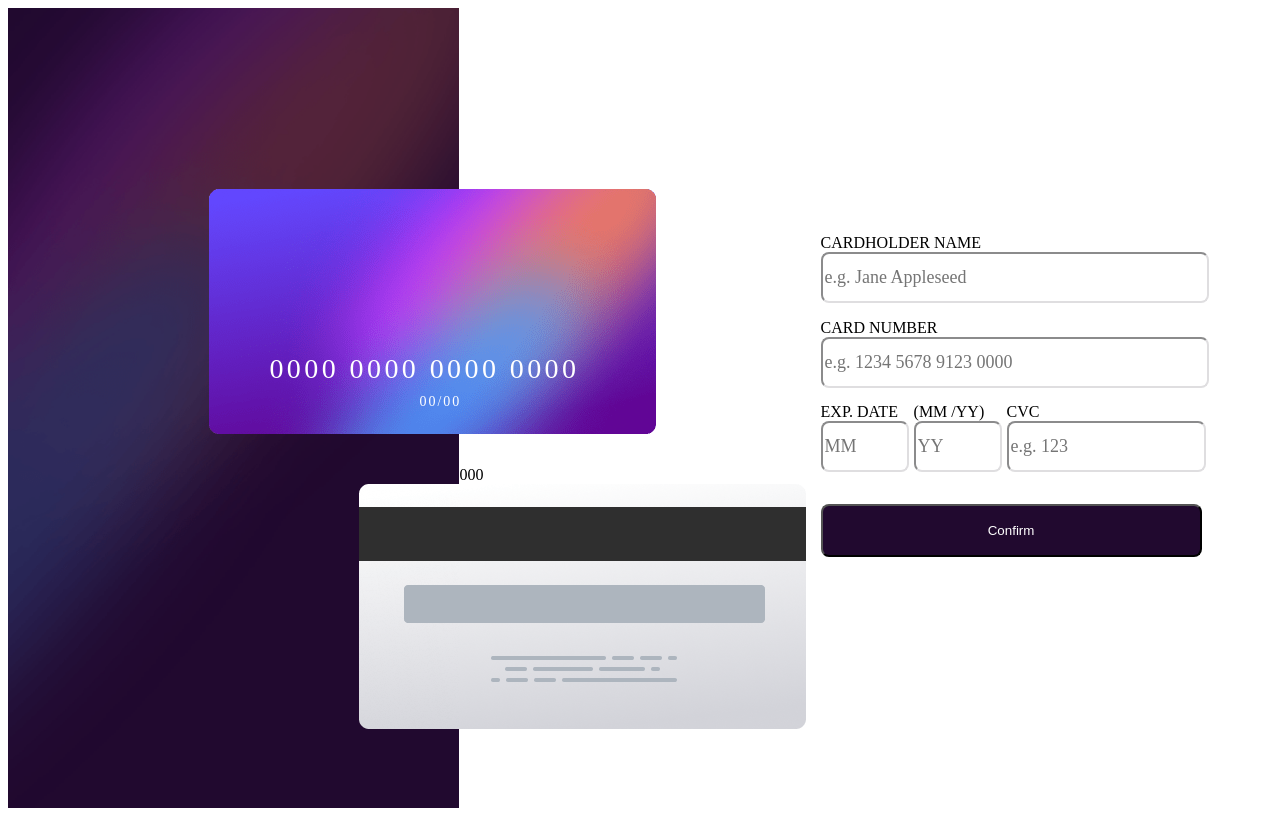
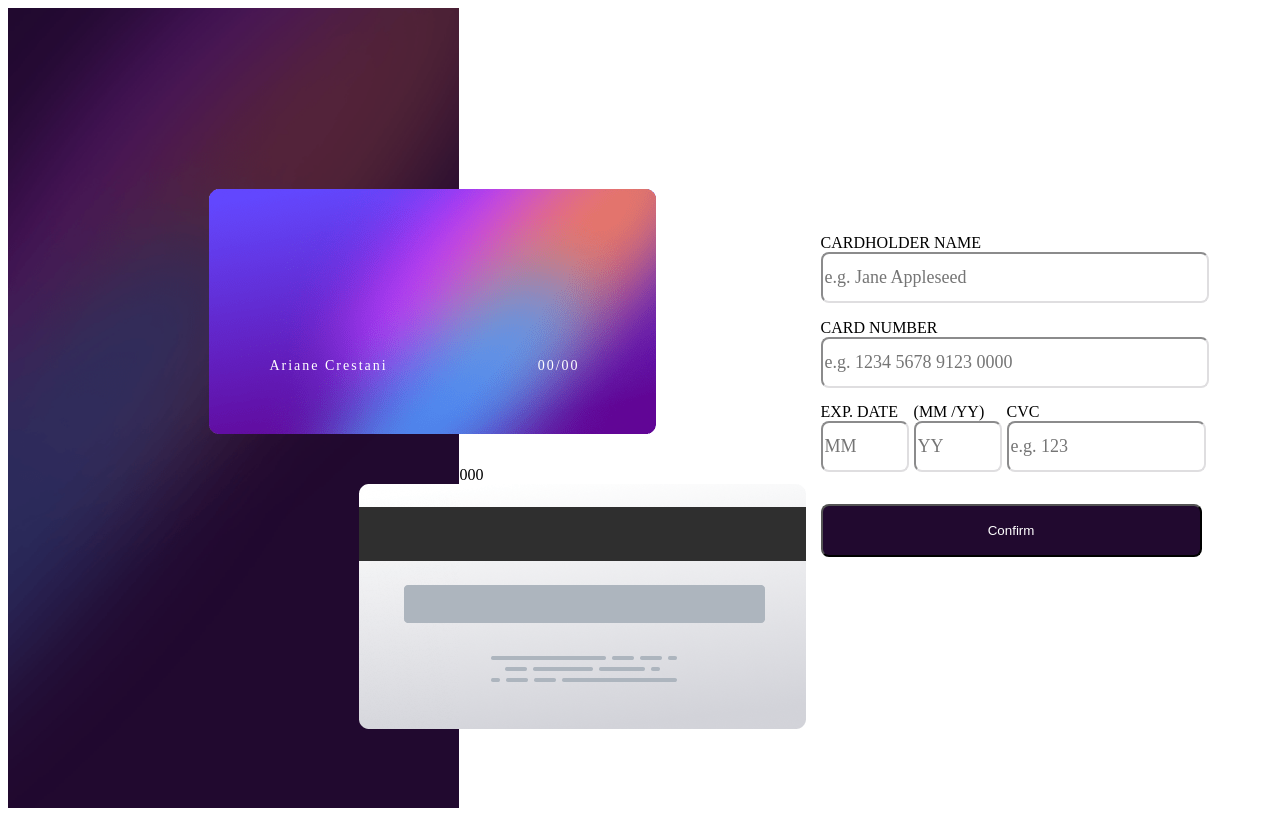
Before and after one commit to arianecrestani/interactive-card-details, a React (Create React App) app in the folder card-details-form/: page / in a window 1280 px wide. Built offline with nearby package versions, Linux system fonts and the light colour scheme.

Commit message:
statement

```diff
--- a/card-details-form/src/Components/Cards.jsx
+++ b/card-details-form/src/Components/Cards.jsx
@@ -55,15 +55,13 @@ import { useContext } from "react";
   z-index: auto;
 `;
 
-
-
 export default function Cards() {
-  const { name } = useContext(CardContext);
+  const { name, number } = useContext(CardContext);
 
   let BgCardFront = require("../images/bg-card-front.png");
   let BgCardBack = require("../images/bg-card-back.png");
-   const cardDataNumber = `0000 0000 0000 0000`;
-  //  let cardDataName = `Ariane Crestani`;
+  //  const cardDataNumber = `0000 0000 0000 0000`;
+  let cardDataName = `Ariane Crestani`;
   const cardDate = `00/00`;
   const cardCvc = `000`;
 
@@ -72,9 +70,14 @@ export default function Cards() {
       <CardDiv1>
         <CardFront alt="cardFront" src={BgCardFront} />
         <Labels>
-          <LabelNumber>{cardDataNumber}</LabelNumber>
+          <LabelNumber>{number}</LabelNumber>
           <div>
+            {name ? (
               <LabelName>{name}</LabelName>
+            ) : (
+              <LabelName>{cardDataName}</LabelName>
+            )}
+
             <LabelDate>{cardDate}</LabelDate>
           </div>
         </Labels>
```
Lines whose indentation alone changed are shown as unchanged.
